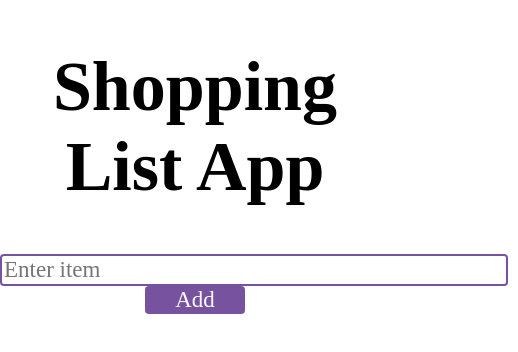
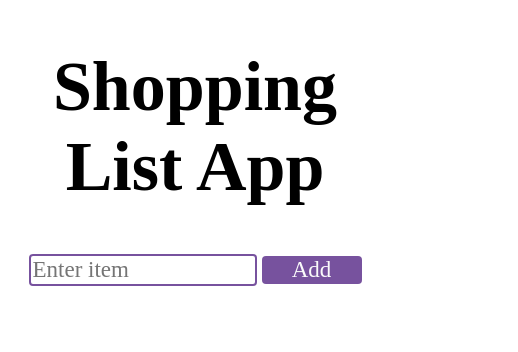
Before and after one commit to SL-GW/shopping-list-project, a React (Create React App) app: page / in a window 390 px wide. Shown: the top 352 px of the page, 518 px wide, since content can reach past the window. Built offline with nearby package versions, Linux system fonts and the light colour scheme; a web font is replaced by a local one.

Commit message:
Made it responsive

```diff
--- a/src/App.css
+++ b/src/App.css
@@ -6,7 +6,8 @@
   font-style: normal;
 }
 
-.App h1 {
+h1 {
   font-size: 70px;
   font-weight: 600;
+  text-align: center;
 }
--- a/src/List.css
+++ b/src/List.css
@@ -34,3 +34,10 @@ li {
   background: #fafafa;
   border: solid 4px #77529e;
 }
+
+@media (max-width: 600px) {
+  .searchInput {
+    margin-right: 5px;
+    width: 220px;
+  }
+}
--- a/src/List.js
+++ b/src/List.js
@@ -7,10 +7,9 @@ export default function List() {
 
   function handleSubmit(event) {
     event.preventDefault();
-    if (currentItem.trim() !== "") {
-      setItems([...items, currentItem]);
-      setCurrentItem(""); // Clear the input field
-    }
+
+    setItems([...items, currentItem]);
+    setCurrentItem("");
   }
 
   function updateCurrentItem(event) {
```
